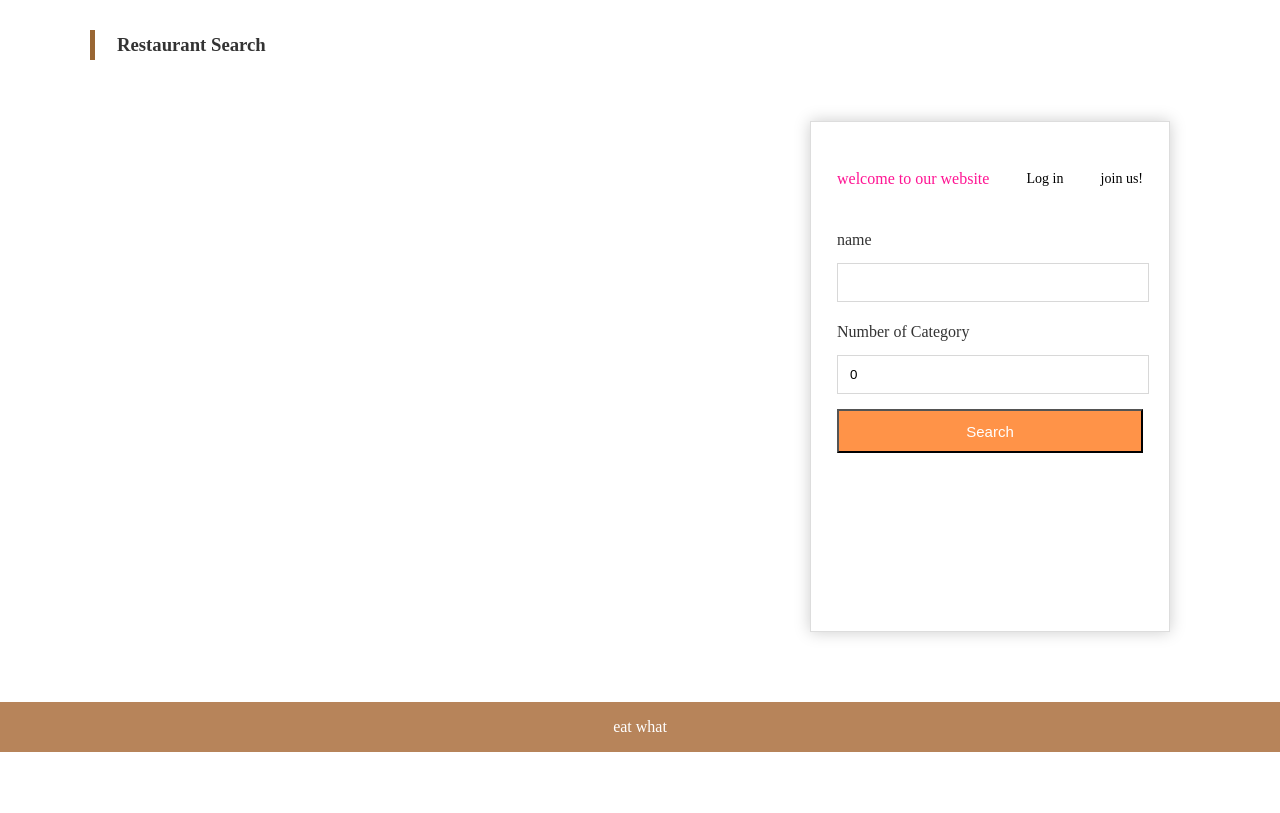
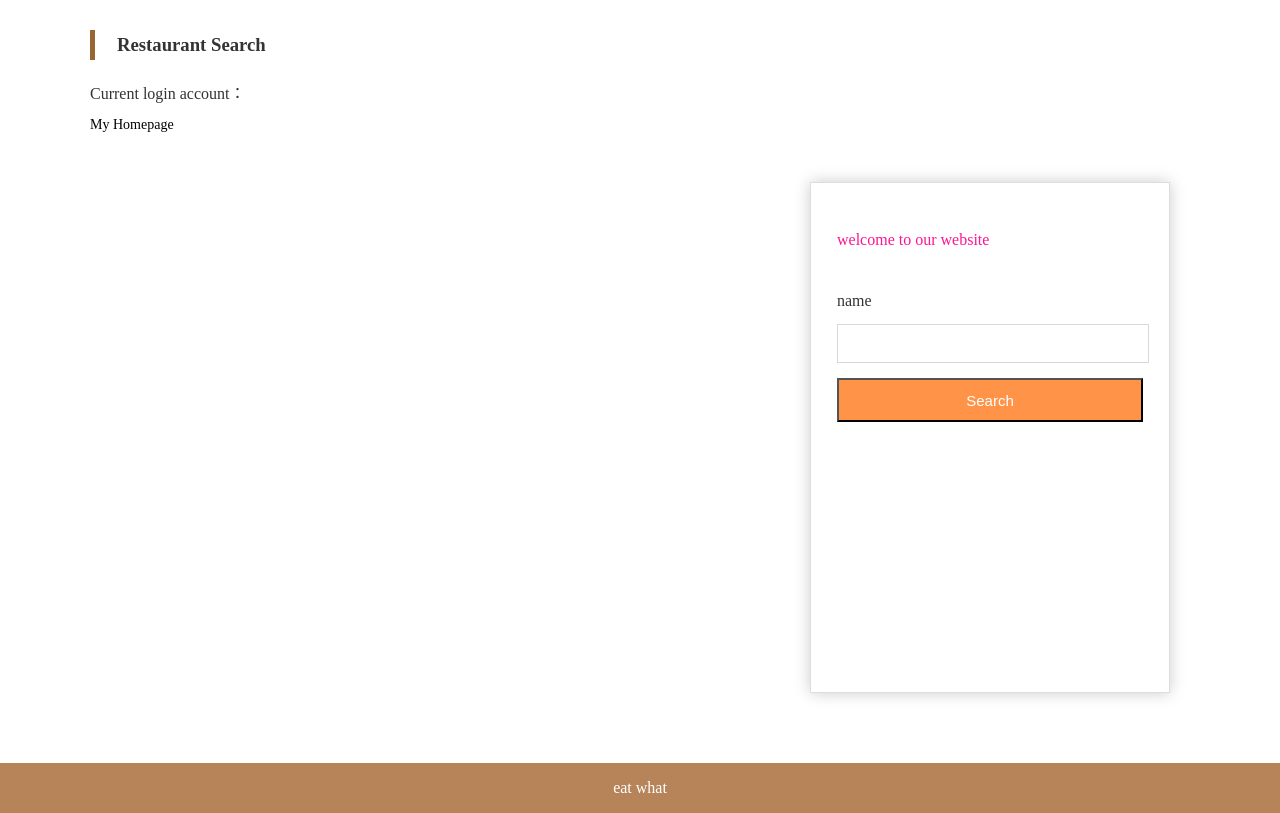
Before and after one commit to DDMeer/411-clone, a Flask app: page /search in a window 1280 px wide. Before the commit the page ends 752 px from the top, so only its background shows below. Run offline with Flask 2, Linux system fonts and the light colour scheme; some libraries are stand-ins or nearby versions.

Commit message:
Update search.html

```diff
--- a/templates/search.html
+++ b/templates/search.html
@@ -15,18 +15,16 @@
   <div class="bar2">
     <h3>Restaurant Search</h3>
   </div>
+    Current login account：{{ session['data1'] }}
+  <div><a href="http://20.88.14.242:10051/user/{{ session['data1'] }}">My Homepage</a></div>
     <form method="post" action="{{ url_for('searchR') }}">
           <div class="login">
             <div class="logoin-right">
-              <p><span>welcome to our website </span><a href="/">Log in</a><a href="create">join us!</a></p>
+              <p><span>welcome to our website </span></p>
               <dl>
                 <dt>name</dt>
                 <dd>
                   <input type="text" name = "resName" id="resName" required>
-                </dd>
-                <dt>Number of Category</dt>
-                <dd>
-                  <input type="text" name = "catNum" id="catNum" value= 0 required>
                 </dd>
                   <button type="submit" name="submit" id ='search'>Search</button>
             </div>
```
